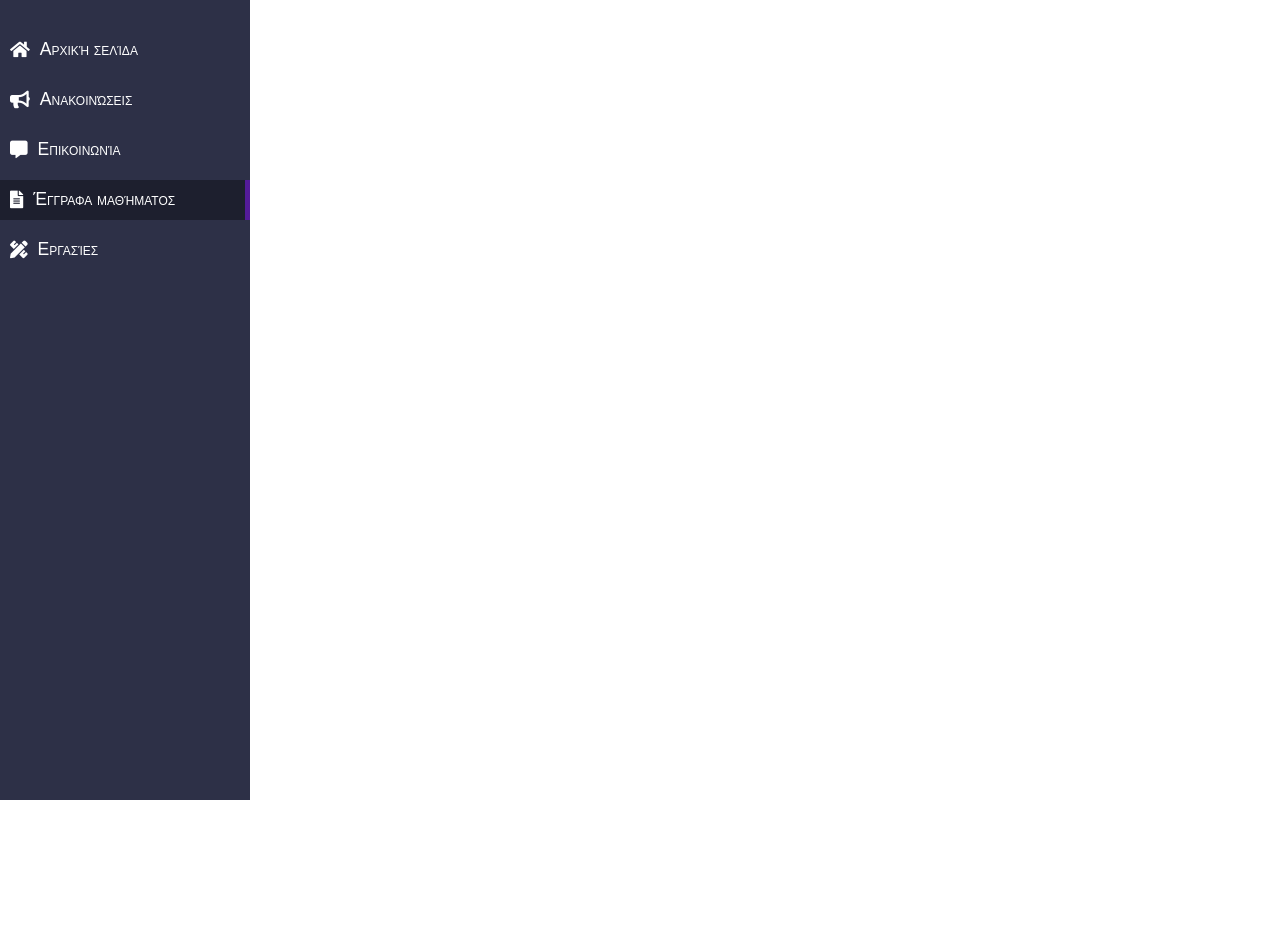
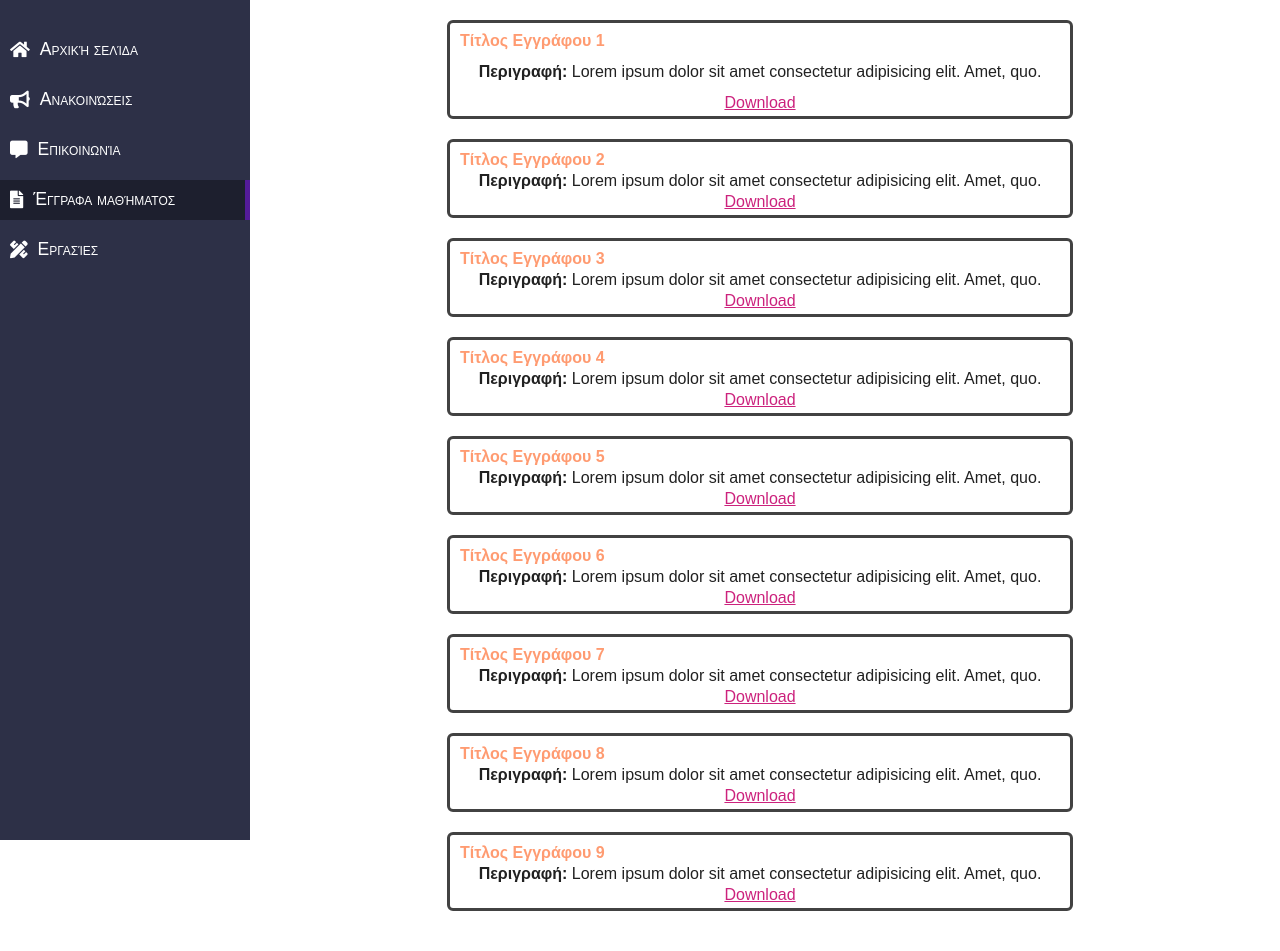
Before and after one commit to DrMerfy/a-small-course-page, a PHP site: page /pages/documents.html in a window 1280 px wide. Before the commit the page ends 800 px from the top, so only its background shows below. Run offline with PHP 8.4, Linux system fonts and the light colour scheme; some libraries are stand-ins or nearby versions; some web fonts are replaced.

Commit message:
Finished communication and documents

```diff
--- a/main.css
+++ b/main.css
@@ -1,4 +1,11 @@
 /*https://coolors.co/1b998b-1d1f2e-fffd82-ff9b71-e84855*/
+:root {
+    --color-light-gray: #424242;
+    --color-accent: #991b60;
+    --color-accent-light: #cc227d;
+    --color-accent-lighter: #ec71b3;
+}
+
 html, body {
     height: 100%;
 }
@@ -53,6 +60,10 @@ nav li > a {
     margin: 0;
 }
 
+nav li > a:visited {
+    color: white;
+}
+
 nav li i {
     margin-right: 10px;
 }
@@ -80,6 +91,63 @@ main h1 {
 main > p {
     line-height: 150%;
     margin-bottom: 20px;
+}
+
+form {
+    display: flex;
+    flex-direction: column;
+}
+
+form > * {
+    margin-bottom: 10px;
+}
+
+form > p {
+    align-self: flex-start;
+}
+
+input {
+    border: none;
+    border-bottom: dashed 1px black;
+}
+
+input:focus {
+    border-bottom: solid 2px var(--color-accent);
+    box-shadow: 0 3px 3px -3px var(--color-accent);
+    outline: none;
+}
+
+input[type=submit] {
+    background-color: var(--color-accent);
+    border: none;
+    border-radius: 5px;
+    color: white;
+    cursor: pointer;
+    font-weight: bold;
+    height: 40px;
+}
+
+input[type=submit]:focus {
+    box-shadow: 0 0px 15px var(--color-accent-light);
+}
+
+
+textarea {
+    border: dashed 1px black;
+    border-radius: 5px;
+}
+
+textarea:focus {
+    border: none;
+    outline-color: var(--color-accent);
+}
+
+a {
+    color: var(--color-accent-light);
+}
+
+a:visited {
+    color: var(--color-accent-lighter);
 }
 
 .bold-text {
@@ -112,8 +180,8 @@ main > p {
 
 /* Announcements Page */
 
-.announcement {
-    border: solid 3px #424242;
+.list-box {
+    border: solid 3px var(--color-light-gray);
     border-radius: 6px;
     margin-bottom: 20px;
     padding: 10px 10px;
@@ -121,18 +189,18 @@ main > p {
     width: 50vw; max-width: 600px;
 }
 
-.announcement > h2 {
+.list-box > h2 {
     color: #FF9B71;
     font-weight: bold;
     text-align: left;
     text-transform: capitalize;
 }
 
-.announcement > .subject {
+.list-box > .subject {
     margin-bottom: 15px;
 }
 
-.announcement > * {
+.list-box > * {
     margin-bottom: 5px;
 }
 
@@ -145,3 +213,29 @@ main > p {
     position: fixed;
     transition: .5s;
 }
+
+/* Communication */
+
+#communication-container {
+    align-items: stretch;
+    display: flex;
+    flex-direction: row;
+    height: 93vh; width: 100%;
+    justify-content: space-evenly;
+}
+
+.contact-box {
+    border: solid 3px var(--color-light-gray);
+    border-radius: 6px;
+    padding: 30px;
+    width: 40%;
+}
+
+.contact-box > * {
+    margin-bottom: 15px;
+}
+
+/* Documents */
+.doc-box > *{
+    margin-bottom: 15px;
+}
--- a/pages/documents.html
+++ b/pages/documents.html
@@ -11,6 +11,9 @@
     <link href="https://fonts.googleapis.com/css?family=Fira+Sans+Condensed:400,600&amp;subset=greek" rel="stylesheet">
     <link rel="stylesheet" href="https://use.fontawesome.com/releases/v5.4.2/css/solid.css" integrity="sha384-uKQOWcYZKOuKmpYpvT0xCFAs/wE157X5Ua3H5onoRAOCNkJAMX/6QF0iXGGQV9cP" crossorigin="anonymous">
     <link rel="stylesheet" href="https://use.fontawesome.com/releases/v5.4.2/css/fontawesome.css" integrity="sha384-HU5rcgG/yUrsDGWsVACclYdzdCcn5yU8V/3V84zSrPDHwZEdjykadlgI6RHrxGrJ" crossorigin="anonymous">
+
+    <!--Scripts for interaction-->
+    <script defer src="../scripts/bottom_arrow.js"></script>
 </head>
 <body>
     <nav>
@@ -22,6 +25,58 @@
             <li><a href="./homework.html"><i class="fas fa-pencil-ruler"></i>Εργασίες</a></li>
         </ul>
     </nav>
+    <main>
+        <ul>
+            <li class="list-box doc-box">
+                <h2>Τίτλος εγγράφου 1</h2>
+                <p><span class="bold-text">Περιγραφή: </span>Lorem ipsum dolor sit amet consectetur adipisicing elit. Amet, quo.</p>
+                <a href="../files/file1.doc">Download</a>
+            </li>
+            <li class="list-box">
+                <h2>Τίτλος εγγράφου 2</h2>
+                <p><span class="bold-text">Περιγραφή: </span>Lorem ipsum dolor sit amet consectetur adipisicing elit. Amet, quo.</p>
+                <a href="../files/file2.doc">Download</a>
+            </li>
+            <li class="list-box">
+                <h2>Τίτλος εγγράφου 3</h2>
+                <p><span class="bold-text">Περιγραφή: </span>Lorem ipsum dolor sit amet consectetur adipisicing elit. Amet, quo.</p>
+                <a href="../files/file3.doc">Download</a>
+            </li>
+            <li class="list-box">
+                <h2>Τίτλος εγγράφου 4</h2>
+                <p><span class="bold-text">Περιγραφή: </span>Lorem ipsum dolor sit amet consectetur adipisicing elit. Amet, quo.</p>
+                <a href="../files/file4.doc">Download</a>
+            </li>
+            <li class="list-box">
+                <h2>Τίτλος εγγράφου 5</h2>
+                <p><span class="bold-text">Περιγραφή: </span>Lorem ipsum dolor sit amet consectetur adipisicing elit. Amet, quo.</p>
+                <a href="../files/file5.doc">Download</a>
+            </li>
+            <li class="list-box">
+                <h2>Τίτλος εγγράφου 6</h2>
+                <p><span class="bold-text">Περιγραφή: </span>Lorem ipsum dolor sit amet consectetur adipisicing elit. Amet, quo.</p>
+                <a href="../files/file6.doc">Download</a>
+            </li>
+            <li class="list-box">
+                <h2>Τίτλος εγγράφου 7</h2>
+                <p><span class="bold-text">Περιγραφή: </span>Lorem ipsum dolor sit amet consectetur adipisicing elit. Amet, quo.</p>
+                <a href="../files/file7.doc">Download</a>
+            </li>
+            <li class="list-box">
+                <h2>Τίτλος εγγράφου 8</h2>
+                <p><span class="bold-text">Περιγραφή: </span>Lorem ipsum dolor sit amet consectetur adipisicing elit. Amet, quo.</p>
+                <a href="../files/file8.doc">Download</a>
+            </li>
+            <li class="list-box">
+                <h2>Τίτλος εγγράφου 9</h2>
+                <p><span class="bold-text">Περιγραφή: </span>Lorem ipsum dolor sit amet consectetur adipisicing elit. Amet, quo.</p>
+                <a href="../files/file9.doc">Download</a>
+            </li>
+
+            <!--This element's behaviour is also affected by the bottom_arrow.js -->
+            <span id="bottom-arrow" onclick="scrollToTop()"></span>
+        </ul>
+    </main>
 
 </body>
 </html>
```
Also changed, not shown: pages/announcement.html (+10 -9 lines), pages/communication.html (+21 -0 lines), 9 other files.
